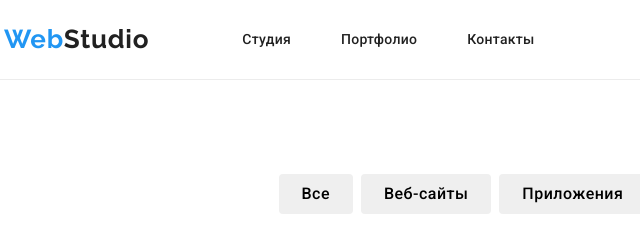
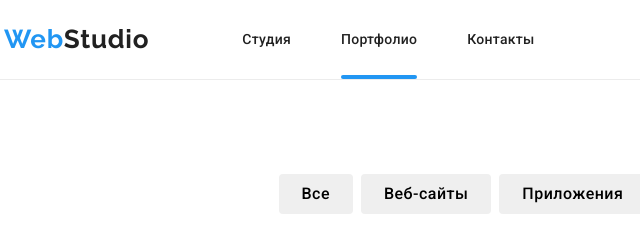
Before and after one commit to MasenkoSS/goit-markup-hw-05, a plain HTML site: page portfolio.html in a window 1280 px wide. Shown: the top 240 px of the page, 51-691 px from the left. Drawn offline with nearby package versions, Linux system fonts and the light colour scheme.

Commit message:
hw_5_nav_border

```diff
--- a/css/styles.css
+++ b/css/styles.css
@@ -252,6 +252,9 @@ h1 span {
 }
 
 .nav-link {
+  position: relative;
+  padding-top: 32px;
+  padding-bottom: 32px;
   text-decoration: none;
   color: var(--first-text-primary);
   font-weight: 500;
@@ -262,6 +265,18 @@ h1 span {
 .nav-link:focus,
 .nav-link:hover {
   color: var(--highlight-color);
+}
+
+.actual::after {
+  position: absolute;
+  display: block;
+  content: "";
+  left: 0;
+  bottom: 0;
+  width: 100%;
+  height: 4px;
+  background-color: var(--highlight-color);
+  border-radius: 2px;
 }
 
 .contact_nav {
--- a/portfolio.html
+++ b/portfolio.html
@@ -26,18 +26,10 @@
           <nav>
             <ul class="nav_all_link">
               <li class="item">
-                <a
-                  class="nav-link"
-                  href="https://masenkoss.github.io/goit-markup-hw-04/index.html"
-                  >Студия</a
-                >
+                <a class="nav-link" href="./index.html">Студия</a>
               </li>
               <li class="item">
-                <a
-                  class="nav-link"
-                  href="https://masenkoss.github.io/goit-markup-hw-04/portfolio.html"
-                  >Портфолио</a
-                >
+                <a class="nav-link actual" href="./portfolio.html">Портфолио</a>
               </li>
               <li class="item">
                 <a class="nav-link" href="">Контакты</a>
```
Also changed, not shown: index.html (+2 -8 lines).
